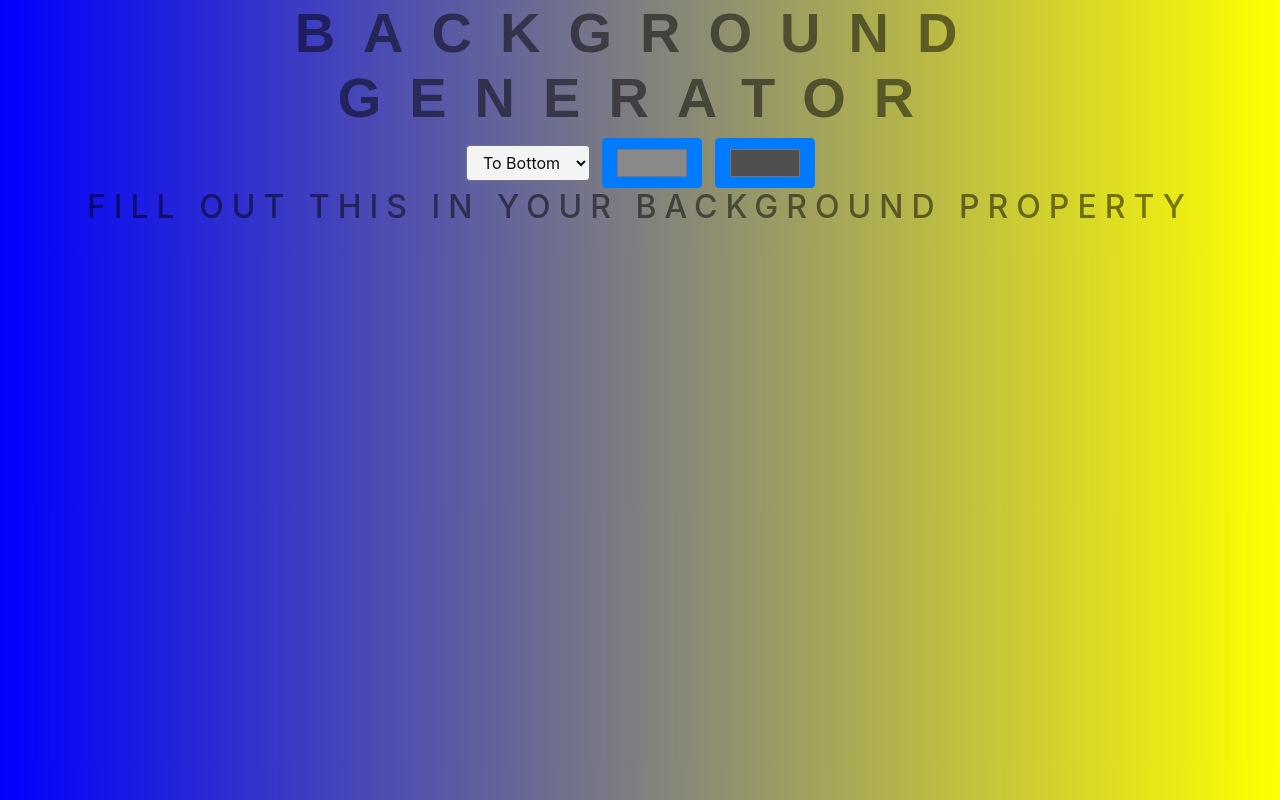
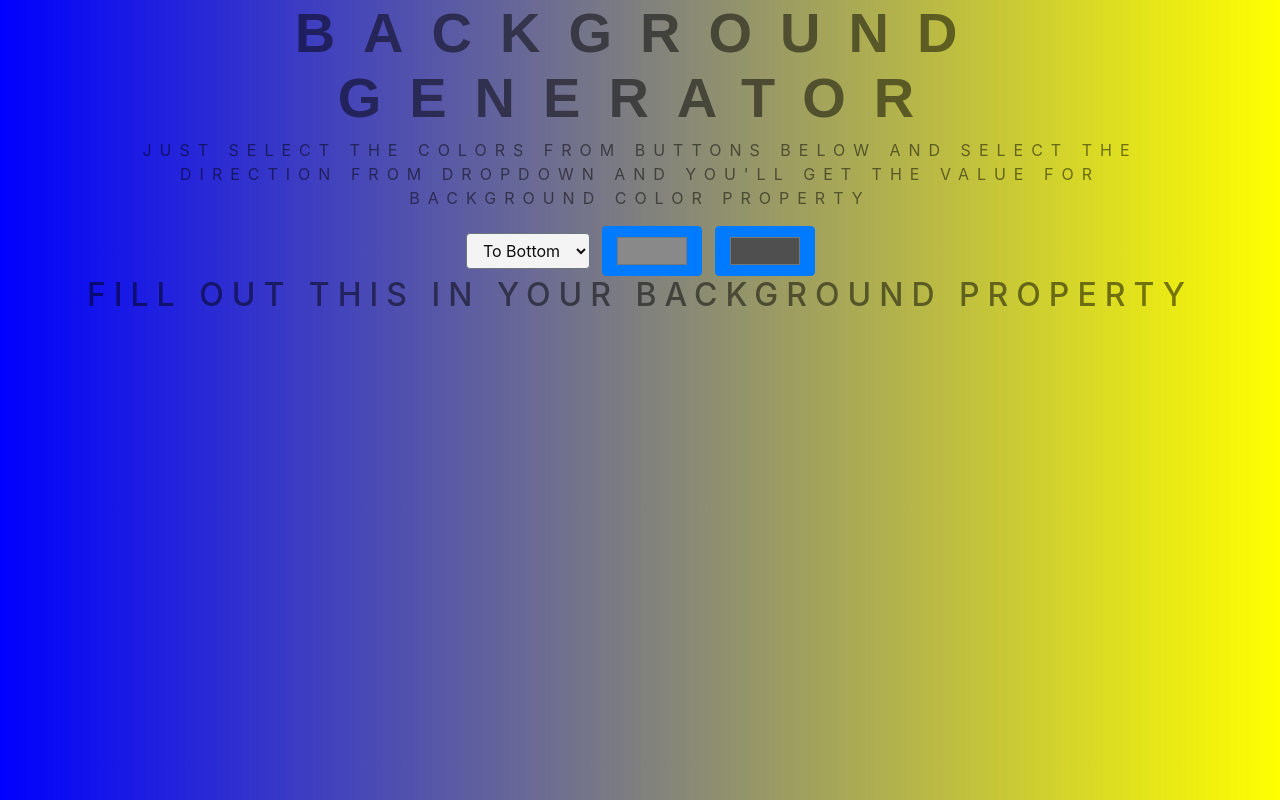
Before and after one commit to nitink167/background-changer, a plain HTML site: page index.html in a window 1280 px wide. Drawn offline with nearby package versions, Linux system fonts and the light colour scheme.

Commit message:
Added a paragraph tag

```diff
--- a/index.html
+++ b/index.html
@@ -9,6 +9,7 @@
 <body id="gradient">
 	<div class="container">
 		<h1>Background Generator</h1>
+		<p>Just select the colors from buttons below and select the direction from dropdown and you'll get the value for Background color property</p>
 		<select class="btn btn-outline-secondary dropdown-toggle" name="direction" id="direction">
 			<option value="to bottom">To Bottom</option>
 			<option value="to right">To Right</option>
```
